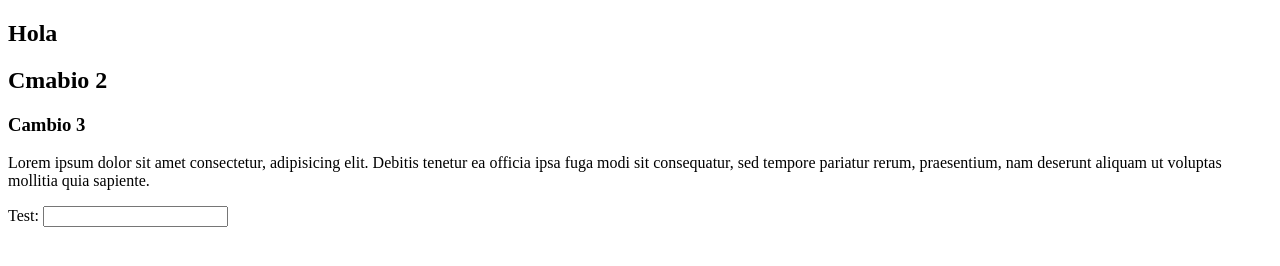
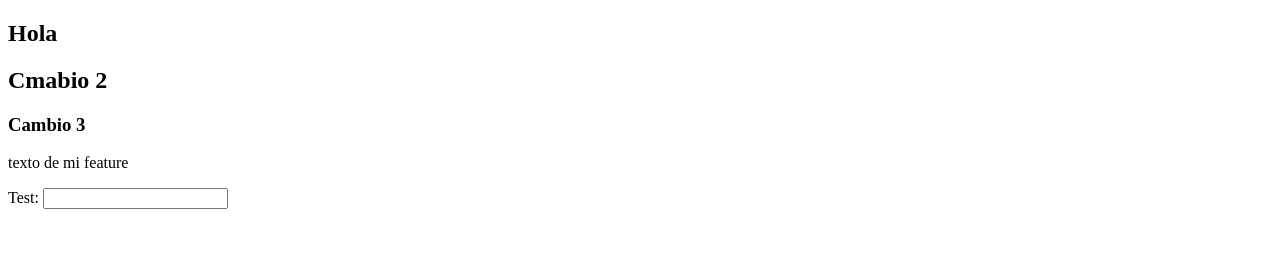
Before and after one commit to yarecast/git-text, a plain HTML site: page index.html in a window 1280 px wide. Drawn offline with Linux system fonts and the light colour scheme.

Commit message:
feat: my feature implementation

```diff
--- a/index.html
+++ b/index.html
@@ -10,7 +10,7 @@
         <h1>Hola</h1>
         <h2>Cmabio 2</h2>
         <h3>Cambio 3</h3>
-        <p>Lorem ipsum dolor sit amet consectetur, adipisicing elit. Debitis tenetur ea officia ipsa fuga modi sit consequatur, sed tempore pariatur rerum, praesentium, nam deserunt aliquam ut voluptas mollitia quia sapiente.</p>
+        <p>texto de mi feature</p>
         <label for="test">Test:</label>
         <input type="text" id="test"/>
     </section>
```
